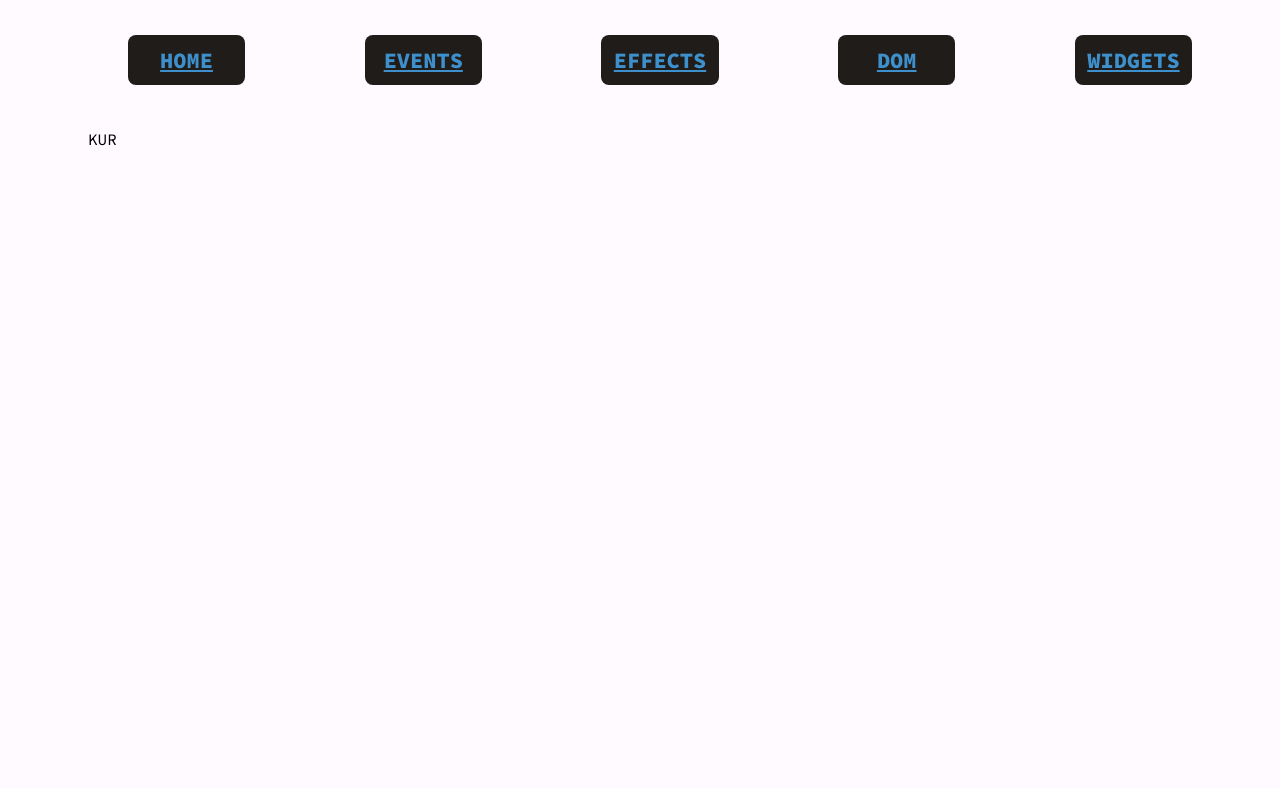
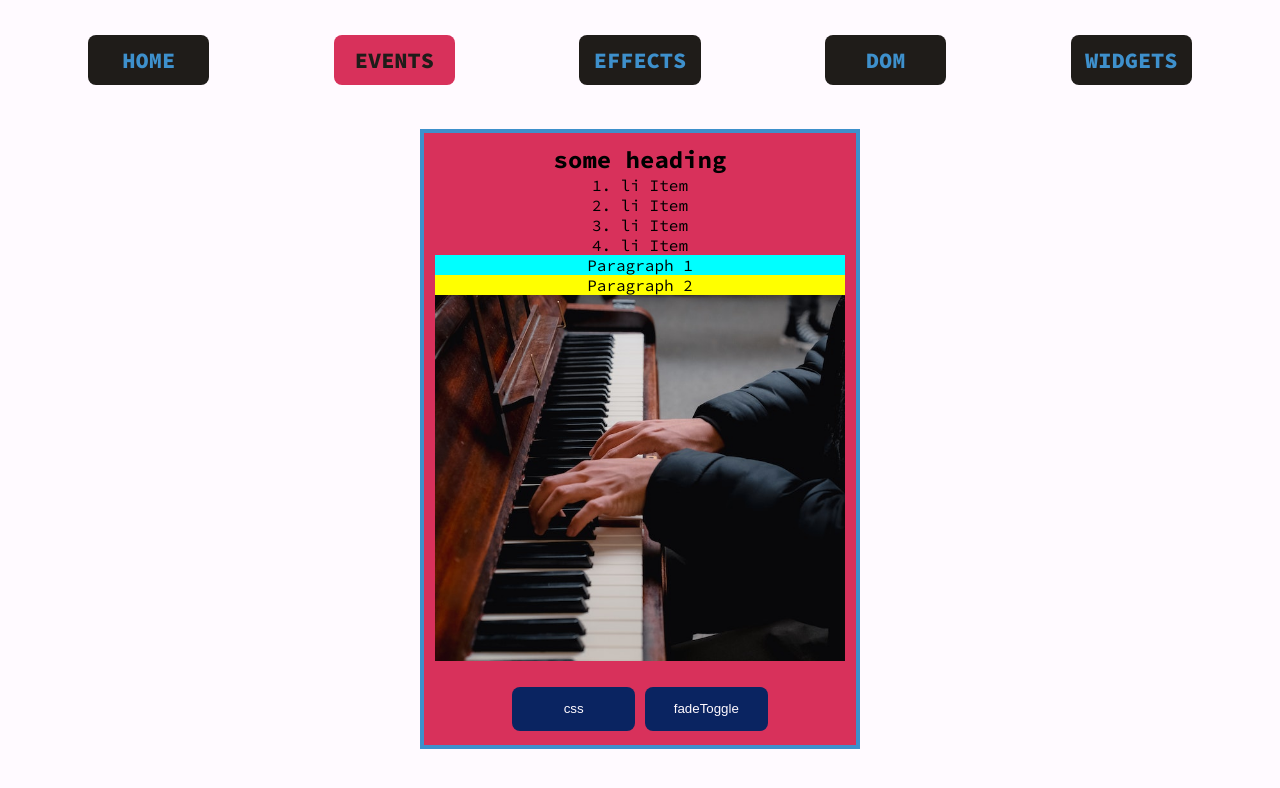
Before and after one commit to karalkal/jQuery_Demo, a plain HTML site: page events.html in a window 1280 px wide. Drawn offline with Linux system fonts and the light colour scheme.

Commit message:
added evenlisteners for clicked buttons

```diff
--- a/events.html
+++ b/events.html
@@ -22,15 +22,27 @@
     <nav>
         <ul id="nav-menu">
             <li id="btn0"><a href="./index.html">home</a></li>
-            <li id="btn1" onclick="func1()"><a href="./events.html">events</a></li>
+            <li id="btn1"><a href="./events.html">events</a></li>
             <li id="btn2"><a href="./effects.html">effects</a></li>
             <li id="btn3"><a href="./dom.html">dom</a></li>
             <li id="btn4"><a href="./widgets.html">widgets</a></li>
         </ul>
     </nav>
     <main>
-        <div>
-            KUR
+        <div class="canvas" id="canvas--events">
+            <h2>some heading</h2>
+            <ol id="events-list">
+                <li>li Item</li>
+                <li>li Item</li>
+                <li>li Item</li>
+                <li>li Item</li>
+            </ol>
+            <p style="background-color: aqua;">Paragraph 1</p>
+            <p style="background-color: yellow">Paragraph 2</p>
+            <img src="img/pexels-mathias-reding-16124576.jpg" alt="piano">
+
+            <button id="change-css-btn" class="action-buttons">css</button>
+            <button id="toggle-fade-btn" class="action-buttons">fadeToggle</button>
         </div>
     </main>
 </body>
--- a/src/events.js
+++ b/src/events.js
@@ -1,3 +1,27 @@
-function func1() {
-    $("#btn1").css("background-color", "red")
+$("document").ready(() => {
+    // as soon as page loads change styling of selected menu item
+    $("#btn1").css("background-color", "var(--cerise)");
+    $("#btn1>a").css("color", "var(--eerie-black)");
+
+    // change style and img src
+    $("#change-css-btn").click(() => {
+        $("#canvas--events").css({
+            "background-color": "var(--celestial-blue",
+            border: "8px dotted var(--cerise)"
+        });
+        $("li:even, h2").css("font-style", "italic");
+        $("li:odd").css("font-weight", "bold");
+        $("p").css("background-color", "white")
+        $("img").attr("src", "img/pexels-beyzaa-yurtkuran-16130228.jpg")
+    })
+
+    // fadeToggle
+    $("#toggle-fade-btn").click(() => {
+        $("p").fadeToggle()
+
+    })
+
+
+
 }
+)
--- a/style.css
+++ b/style.css
@@ -21,7 +21,9 @@ html {
 *,
 *:before,
 *:after {
-    box-sizing: inherit
+    box-sizing: inherit;
+    margin: 0;
+    padding: 0;
 }
 
 body {
@@ -33,7 +35,6 @@ body {
 #nav-menu {
     display: flex;
     justify-content: space-between;
-    width: 100%;
 }
 
 #nav-menu>li {
@@ -45,6 +46,11 @@ body {
     background-color: var(--eerie-black);
     justify-content: center;
     /* center text in span items inside */
+}
+
+ul {
+    margin: 0;
+    padding: 0;
 }
 
 #nav-menu>li:first-child {
@@ -61,6 +67,7 @@ body {
     font-size: 22px;
     padding: 11px;
     text-transform: uppercase;
+    text-decoration: none;
 }
 
 main {
@@ -73,3 +80,40 @@ p.about {
     font-size: 22px;
     text-align: justify;
 }
+
+ol#events-list>li {
+    list-style: decimal inside;
+    /* to prevent the numbers going outside div */
+}
+
+.canvas {
+
+    margin: 0 auto;
+    border: 4px solid var(--celestial-blue);
+    text-align: center;
+    padding: 11px;
+    background-color: var(--cerise);
+}
+
+.action-buttons {
+    width: 30%;
+    margin: 22px auto;
+    height: 44px;
+    border-radius: 8px;
+    border: none;
+    background-color: var(--royal-blue-traditional);
+    color: var(--ghost-white);
+    text-align: center;
+}
+
+
+#canvas--events {
+    width: 440px;
+    height: 620px;
+}
+
+#canvas--events>img {
+    width: 100%;
+    height: 62%;
+    object-fit:cover;
+}
```
Also changed, not shown: img/pexels-beyzaa-yurtkuran-16130228.jpg (added), img/pexels-mathias-reding-16124576.jpg (added).
